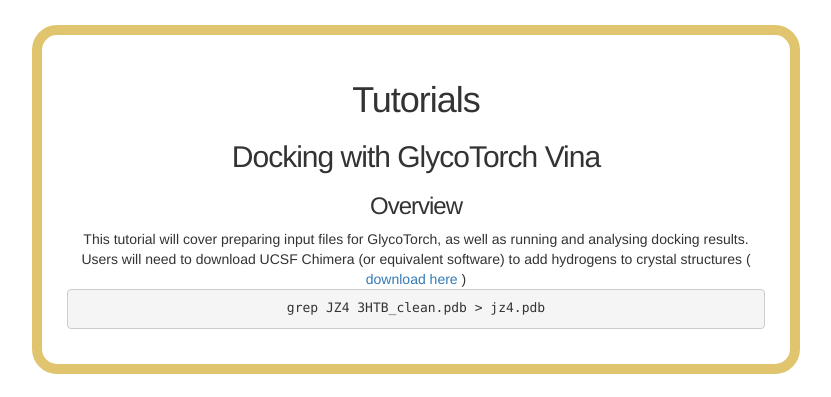
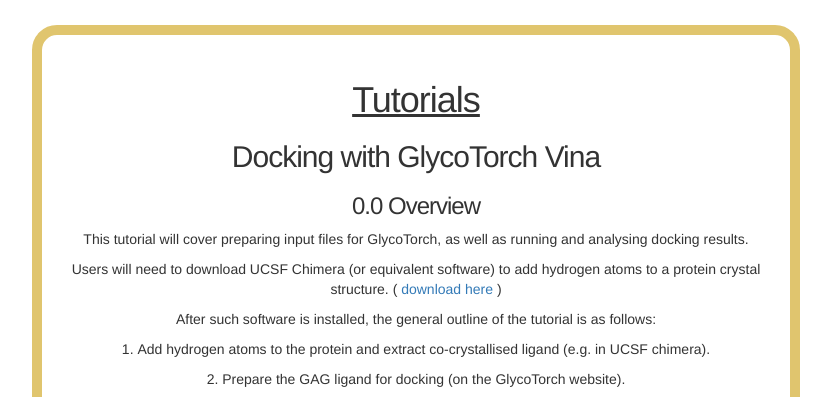
Before and after one commit to EricBoittier/GlycoTorch_Online, a Flask app: page /Tutorials/ in a window 1280 px wide. Shown: the part 221-618 px from the top of the page, without its empty margins (224-1055 px from the left). Run offline with Flask 2, Linux system fonts and the light colour scheme; some libraries are stand-ins or nearby versions.

Commit message:
Update Tutorials.html

```diff
--- a/templates/Tutorials.html
+++ b/templates/Tutorials.html
@@ -107,14 +107,26 @@
 
 <div class="boxed_gold">
 
-<h1> Tutorials</h1>
+<h1> <u> Tutorials </u></h1>
 
     <h2> Docking with GlycoTorch Vina</h2>
 
-    <h3> Overview </h3>
+    <h3> 0.0 Overview </h3>
 
-    This tutorial will cover preparing input files for GlycoTorch, as well as running and analysing docking results.
-    Users will need to download UCSF Chimera (or equivalent software) to add hydrogens to crystal structures (<a href="cgl.ucsf.edu/chimera/download.html">  download here </a>)
+    <p> This tutorial will cover preparing input files for GlycoTorch, as well as running and analysing docking results. </p>
+    <p> Users will need to download UCSF Chimera (or equivalent software) to add hydrogen atoms to a protein crystal structure.
+        (<a href="cgl.ucsf.edu/chimera/download.html">  download here </a>) </p>
+    <p> After such software is installed, the general outline of the tutorial is as follows: </p>
+    <ol>
+        <li> Add hydrogen atoms to the protein and extract co-crystallised ligand (e.g. in UCSF chimera). </li>
+        <li> Prepare the GAG ligand for docking (on the GlycoTorch website). </li>
+        <li> Prepare the protein for docking and select a binding site (on the GlycoTorch website). </li>
+        <li> Run docking (on your local machine).</li>
+        <li> View the results (e.g. in UCSF chimera). </li>
+
+    </ol>
+
+
 
 
 
```
